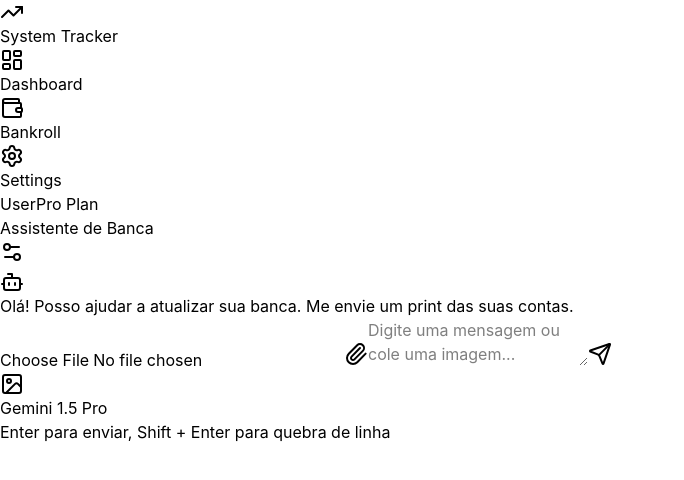
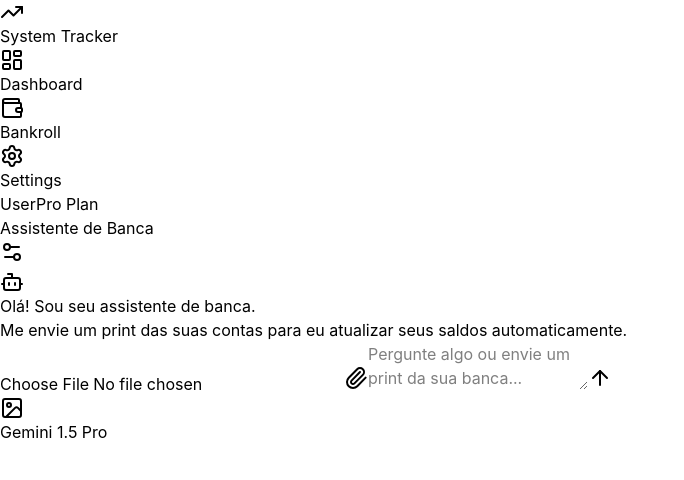
Before and after one commit to Brxno1/system-tracker, a React (Vite) app in the folder src/renderer/: page /#/bankroll in a window 1280 px wide. Shown: the top 480 px of the page, without its empty margins (0-684 px from the left). Built offline with nearby package versions, Linux system fonts and the light colour scheme.

Commit message:
style: refine chat interface aesthetics to match Vercel design

```diff
--- a/src/renderer/src/components/ai-chat/chat-bubble.tsx
+++ b/src/renderer/src/components/ai-chat/chat-bubble.tsx
@@ -2,6 +2,7 @@ import { Bot, User } from 'lucide-react'
 import { cn } from '@/lib/utils'
 import { Button } from '@/components/ui/button'
 import { Card } from '@/components/ui/card'
+import { Avatar, AvatarFallback } from '@/components/ui/avatar'
 import type { ChatMessage } from '@/types/chat'
 
 interface ChatBubbleProps {
@@ -16,7 +17,9 @@ export function ChatBubble({ message, onActionClick }: ChatBubbleProps) {
   if (isSystem) {
     return (
       <div className="flex justify-center py-4">
-    <span className="text-xs text-muted-foreground">{message.content}</span>
+        <span className="rounded-full bg-muted px-3 py-1 text-xs text-muted-foreground">
+          {message.content}
+        </span>
       </div>
     )
   }
@@ -24,26 +27,30 @@ export function ChatBubble({ message, onActionClick }: ChatBubbleProps) {
   return (
     <div
       className={cn(
-    'flex w-full items-start gap-4 p-4',
+        'group flex w-full gap-4 px-4 py-2 hover:bg-muted/30 transition-colors',
         isUser ? 'flex-row-reverse' : 'flex-row'
       )}
     >
+      <Avatar className="h-8 w-8 shrink-0 border">
+        {isUser ? (
+          <AvatarFallback className="bg-primary/10 text-primary">
+            <User className="h-4 w-4" />
+          </AvatarFallback>
+        ) : (
+          <AvatarFallback className="bg-emerald-500/10 text-emerald-600">
+            <Bot className="h-4 w-4" />
+          </AvatarFallback>
+        )}
+      </Avatar>
+
+      <div className={cn('flex max-w-[85%] flex-col gap-2', isUser && 'items-end')}>
+        {message.content && (
           <div
             className={cn(
-     'flex h-8 w-8 shrink-0 items-center justify-center rounded-full border',
-     isUser ? 'bg-primary text-primary-foreground' : 'bg-muted'
-    )}
-   >
-    {isUser ? <User className="h-4 w-4" /> : <Bot className="h-4 w-4" />}
-   </div>
-
-   <div className={cn('flex max-w-[80%] flex-col gap-2', isUser && 'items-end')}>
-    <div
-     className={cn(
-      'rounded-lg px-4 py-2 text-sm shadow-sm',
+              'relative rounded-2xl px-4 py-2.5 text-sm leading-relaxed shadow-sm ring-1 ring-inset',
               isUser
-       ? 'bg-primary text-primary-foreground'
-       : 'bg-muted text-foreground'
+                ? 'bg-primary text-primary-foreground ring-primary/20 rounded-br-none'
+                : 'bg-background text-foreground ring-border rounded-bl-none'
             )}
           >
             {message.content.split('\n').map((line, i) => (
@@ -52,32 +59,40 @@ export function ChatBubble({ message, onActionClick }: ChatBubbleProps) {
               </p>
             ))}
           </div>
+        )}
 
         {message.attachments && message.attachments.length > 0 && (
           <div className="flex flex-wrap gap-2">
             {message.attachments.map((att, i) => (
+              <div key={i} className="relative overflow-hidden rounded-xl border bg-muted/50">
                 <img
-        key={i}
                   src={att.content}
                   alt="Attachment"
-        className="max-h-48 rounded-lg border object-cover"
+                  className="max-h-64 object-contain"
                 />
+              </div>
             ))}
           </div>
         )}
 
         {message.action && message.action.type === 'review-bankroll' && (
-     <Card className="flex flex-col gap-2 p-3">
-      <div className="text-sm font-medium">Banca Detectada</div>
+          <Card className="flex w-fit flex-col gap-2 p-3 shadow-sm transition-all hover:shadow-md">
+            <div className="flex items-center gap-2">
+              <div className="flex h-6 w-6 items-center justify-center rounded-full bg-emerald-500/10">
+                <Bot className="h-3 w-3 text-emerald-600" />
+              </div>
+              <span className="text-sm font-medium">Análise de Banca</span>
+            </div>
             <p className="text-xs text-muted-foreground">
-       {message.action.data.houses.length} casas identificadas.
+              Identifiquei {message.action.data.houses.length} casas na imagem.
             </p>
             <Button
               size="sm"
-       variant="secondary"
+              variant="default"
+              className="w-full bg-emerald-600 hover:bg-emerald-700 text-white"
               onClick={() => onActionClick?.(message.action)}
             >
-       Revisar e Salvar
+              Revisar Dados
             </Button>
           </Card>
         )}
--- a/src/renderer/src/components/ai-chat/chat-input.tsx
+++ b/src/renderer/src/components/ai-chat/chat-input.tsx
@@ -1,5 +1,5 @@
 import { useState, useRef, useEffect } from 'react'
-import { Send, Paperclip, X, Image as ImageIcon } from 'lucide-react'
+import { ArrowUp, Paperclip, X, Image as ImageIcon } from 'lucide-react'
 import { Button } from '@/components/ui/button'
 import { Textarea } from '@/components/ui/textarea'
 import { cn } from '@/lib/utils'
@@ -81,19 +81,21 @@ export function ChatInput({ onSendMessage, isLoading }: ChatInputProps) {
  }
 
  return (
-  <div className="rounded-lg border bg-background p-4 shadow-sm focus-within:ring-1 focus-within:ring-ring">
+  <div className="mx-auto w-full max-w-3xl">
+   <div className="relative flex w-full flex-col gap-2 rounded-xl border bg-background p-3 shadow-sm ring-1 ring-input transition-all focus-within:ring-2 focus-within:ring-primary/20">
+
     {attachments.length > 0 && (
-    <div className="mb-4 flex flex-wrap gap-2">
+     <div className="flex flex-wrap gap-2 px-1 pb-2">
       {attachments.map((att, i) => (
-      <div key={i} className="relative h-20 w-20 overflow-hidden rounded-md border">
+       <div key={i} className="group relative h-16 w-16 overflow-hidden rounded-lg border bg-muted">
         <img src={att} alt="Attachment" className="h-full w-full object-cover" />
         <Button
          size="icon"
          variant="destructive"
-        className="absolute right-0 top-0 h-5 w-5 rounded-bl-md rounded-tr-md p-0"
+         className="absolute right-0 top-0 h-4 w-4 rounded-none rounded-bl-md opacity-0 transition-opacity group-hover:opacity-100"
          onClick={() => removeAttachment(i)}
         >
-        <X className="h-3 w-3" />
+         <X className="h-2 w-2" />
         </Button>
        </div>
       ))}
@@ -111,9 +113,10 @@ export function ChatInput({ onSendMessage, isLoading }: ChatInputProps) {
      <Button
       variant="ghost"
       size="icon"
-     className="h-10 w-10 shrink-0 text-muted-foreground hover:text-foreground"
+      className="h-9 w-9 shrink-0 text-muted-foreground transition-colors hover:bg-muted hover:text-foreground"
       onClick={() => fileInputRef.current?.click()}
       disabled={isLoading}
+      title="Anexar imagem"
      >
       <Paperclip className="h-5 w-5" />
      </Button>
@@ -124,30 +127,33 @@ export function ChatInput({ onSendMessage, isLoading }: ChatInputProps) {
       onChange={(e) => setMessage(e.target.value)}
       onKeyDown={handleKeyDown}
       onPaste={handlePaste}
-     placeholder="Digite uma mensagem ou cole uma imagem..."
-     className="min-h-[40px] w-full resize-none border-0 bg-transparent py-2 shadow-none focus-visible:ring-0"
+      placeholder="Pergunte algo ou envie um print da sua banca..."
+      className="min-h-[36px] w-full resize-none border-0 bg-transparent py-2 text-base shadow-none focus-visible:ring-0 placeholder:text-muted-foreground/50"
       rows={1}
       disabled={isLoading}
      />
 
      <Button
       size="icon"
-     className={cn('h-10 w-10 shrink-0', isLoading && 'opacity-50')}
+      className={cn(
+       'h-9 w-9 shrink-0 rounded-lg transition-all',
+       message.trim() || attachments.length > 0
+        ? 'bg-primary text-primary-foreground hover:bg-primary/90'
+        : 'bg-muted text-muted-foreground hover:bg-muted hover:text-muted-foreground'
+      )}
       onClick={handleSend}
       disabled={(!message.trim() && attachments.length === 0) || isLoading}
      >
-     <Send className="h-5 w-5" />
+      <ArrowUp className="h-4 w-4" />
      </Button>
     </div>
+   </div>
 
-   <div className="mt-2 flex items-center justify-between text-xs text-muted-foreground">
-    <div className="flex items-center gap-2">
-     {/* Placeholder for model selection as requested */}
-     <span className="flex items-center gap-1 rounded bg-muted px-2 py-1">
-      <ImageIcon className="h-3 w-3" /> Gemini 1.5 Pro
-     </span>
+   <div className="mt-2 flex items-center justify-center gap-4 text-[10px] text-muted-foreground/60 sm:justify-end">
+    <div className="flex items-center gap-1.5 rounded-full border bg-muted/20 px-2 py-0.5">
+     <ImageIcon className="h-3 w-3" />
+     <span className="font-medium">Gemini 1.5 Pro</span>
     </div>
-    <span>Enter para enviar, Shift + Enter para quebra de linha</span>
    </div>
   </div>
  )
--- a/src/renderer/src/components/ai-chat/index.tsx
+++ b/src/renderer/src/components/ai-chat/index.tsx
@@ -16,7 +16,7 @@ export function ChatInterface({ onBankrollDetected }: ChatInterfaceProps) {
   {
    id: 'welcome',
    role: 'assistant',
-   content: 'Olá! Posso ajudar a atualizar sua banca. Me envie um print das suas contas.',
+   content: 'Olá! Sou seu assistente de banca.\nMe envie um print das suas contas para eu atualizar seus saldos automaticamente.',
    timestamp: new Date()
   }
  ])
@@ -42,7 +42,6 @@ export function ChatInterface({ onBankrollDetected }: ChatInterfaceProps) {
   setIsLoading(true)
 
   try {
-   // Logic to determine what to do. For now, if image exists, try Bankroll parsing.
    if (attachments.length > 0) {
     // Assume first image is bankroll for this MVP
     const result = await parseBankrollScreenshot(attachments[0])
@@ -59,11 +58,13 @@ export function ChatInterface({ onBankrollDetected }: ChatInterfaceProps) {
     }
     setMessages((prev) => [...prev, aiMessage])
    } else {
-    // Text-only response (mocked for now as we don't have a text-chat capability setup yet)
+    // Text-only response (mocked for now)
+    // In a real app, this would call a LLM for text generation
+    await new Promise(resolve => setTimeout(resolve, 1000)) // Fake delay
     const aiMessage: ChatMessage = {
      id: uuidv4(),
      role: 'assistant',
-     content: 'Entendi. Por enquanto só consigo analisar imagens de banca. Tem algum print para me enviar?',
+     content: 'Entendi. Por enquanto meu foco é analisar imagens de banca. Tem algum print para me enviar?',
      timestamp: new Date()
     }
     setMessages((prev) => [...prev, aiMessage])
@@ -89,10 +90,10 @@ export function ChatInterface({ onBankrollDetected }: ChatInterfaceProps) {
  }
 
  return (
-  <div className="flex h-[600px] flex-col overflow-hidden rounded-xl border bg-background shadow-sm">
-   <div className="flex-1 overflow-hidden p-4">
-    <ScrollArea className="h-full pr-4" ref={scrollRef}>
-     <div className="flex flex-col gap-4">
+  <div className="flex h-full w-full flex-col bg-background">
+   <div className="flex-1 overflow-hidden">
+    <ScrollArea className="h-full px-4" ref={scrollRef}>
+     <div className="mx-auto flex max-w-3xl flex-col gap-6 py-8">
       {messages.map((msg) => (
        <ChatBubble
         key={msg.id}
@@ -101,14 +102,18 @@ export function ChatInterface({ onBankrollDetected }: ChatInterfaceProps) {
        />
       ))}
       {isLoading && (
-       <div className="flex items-center gap-2 p-4 text-xs text-muted-foreground">
-        <span className="animate-pulse">Processando...</span>
+       <div className="flex items-center gap-2 px-4 text-xs text-muted-foreground">
+        <span className="h-2 w-2 animate-bounce rounded-full bg-muted-foreground delay-75" />
+        <span className="h-2 w-2 animate-bounce rounded-full bg-muted-foreground delay-150" />
+        <span className="h-2 w-2 animate-bounce rounded-full bg-muted-foreground delay-200" />
        </div>
       )}
+      <div className="h-4" /> {/* Spacer for bottom scroll */}
      </div>
     </ScrollArea>
    </div>
-   <div className="border-t bg-muted/30 p-4">
+
+   <div className="border-t bg-background/50 p-4 pb-6 backdrop-blur-sm supports-[backdrop-filter]:bg-background/20">
     <ChatInput onSendMessage={handleSendMessage} isLoading={isLoading} />
    </div>
   </div>
```
Lines whose indentation alone changed are shown as unchanged.
